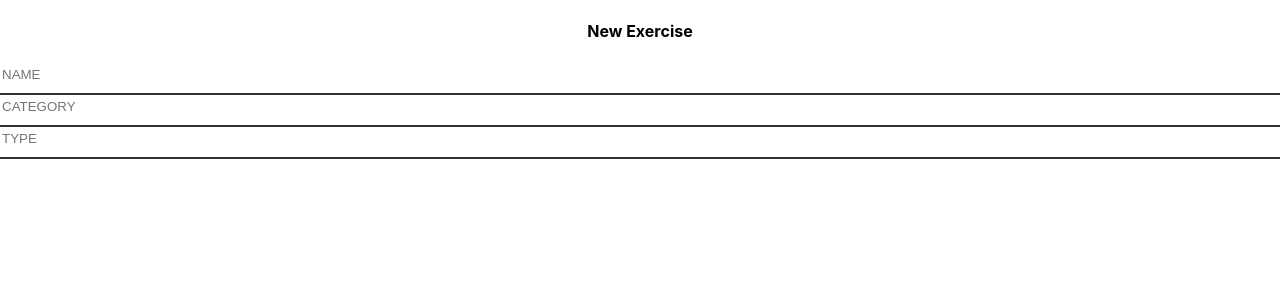
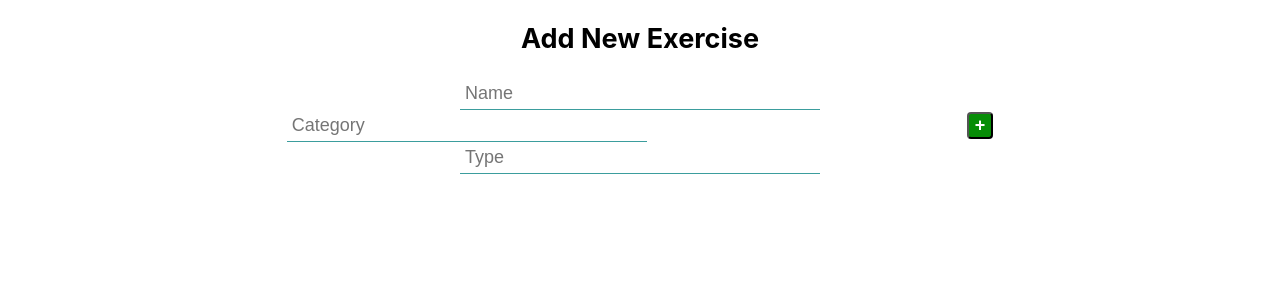
Before and after one commit to yashsharman/track-fit, a React (Create React App) app: page /addnewexercise in a window 1280 px wide. Shown: the top 300 px of the page. Built offline with nearby package versions, Linux system fonts and the light colour scheme.

Commit message:
littlestyling

```diff
--- a/src/component/addNewExercise/addnewexercise.component.jsx
+++ b/src/component/addNewExercise/addnewexercise.component.jsx
@@ -1,39 +1,72 @@
 import React from 'react';
 import './addnewexercise.styles.css';
+import { useState } from 'react';
 
-function AddNewExercisePage() {
+function AddNewExercisePage () {
+  const [name, setName] = useState('');
+  const [category, setCategory] = useState('');
+  const [type, setType] = useState('');
+  const [showAddCategory, setShowAddCategory] = useState(false);
+  const [newCategory, setNewCategory] = useState('');
+
+  const handleAddCategory = () => {
+    // Remaining to add logic for adding new category to our box
+    setCategory(newCategory); // Set the new category in the form
+    setShowAddCategory(false); // Hide the comment box
+    setNewCategory(''); // Clear the new category input
+  };
+
   return (
-    <div className='main-div'>
-     <div className=''>
-      <h4>New Exercise</h4>
-
-       <div className='div-container'>
-      <div className='common-div'>
+    <div className='new-exercise-container'>
+      <h2>Add New Exercise</h2>
+      <div className='name-input-container'>
         <input
-        placeholder='NAME'
+          type="text"
+          placeholder="Name"
           className='name'
+          value={name}
+          onChange={(e) => setName(e.target.value)}
         />
       </div>
 
-      <div className='common-div'>
+      <div className='category-input-container'>
         <input
-        placeholder='CATEGORY'
+          type="text"
+          placeholder="Category"
           className='category'
+          value={category}
+          onChange={(e) => setCategory(e.target.value)}
         />
+        {!showAddCategory ? (
+          <button className='btn-plus' onClick={() => setShowAddCategory(true)}>
+            +
+          </button>
+        ) : (
+          <div className='new-category-container'>
+            <input
+              type="text"
+              placeholder="New Category"
+              className='new-category-input'
+              value={newCategory}
+              onChange={(e) => setNewCategory(e.target.value)}
+            />
+            <button className='save' onClick={handleAddCategory}>Save</button>
+            <button className='cancel' onClick={() => setShowAddCategory(false)}>Cancel</button>
           </div>
-
-      <div className='common-div'>
+        )}
+      </div>
+      <div className='type-input-container'>
         <input
-        placeholder='TYPE'
+          type="text"
+          placeholder="Type"
           className='type'
+          value={type}
+          onChange={(e) => setType(e.target.value)}
         />
-      </div>
-
-      </div>
-
       </div>
       </div>
   );
 }
 
+
    export default AddNewExercisePage;
--- a/src/component/addNewExercise/addnewexercise.styles.css
+++ b/src/component/addNewExercise/addnewexercise.styles.css
@@ -1,29 +1,51 @@
-.main-div{
-    margin-top: 10px;
-}
-
-.common-div {
-    text-align: left;
-    border-bottom: 2px solid #333;
-}
+.new-exercise-container {
+   font-size: large;
+   margin: 0;
+   padding: 0;
+  }
 
 .name{
     border: none;
     outline: none;
+    font-size: large;
+    padding: 5px;
+    width: 350px;
     text-align: left;
-    margin-bottom: 10px;
+    border-bottom: 1px solid  rgba(0, 128, 128, 0.767);
 }
 
 .category {
     border: none;
     outline: none;
+    font-size: large;
+    padding: 5px;
+    width: 350px;
     text-align: left;
-    margin-bottom: 10px;
+    border-bottom: 1px solid rgba(0, 128, 128, 0.767) ;
+}
+
+.btn-plus {
+    margin-left: 20rem;
+    font-size: large;
+    font-weight: 600;
+    background-color: rgb(7, 141, 7);
+    border-radius: .25rem;
+    cursor: pointer;
+    color: white;
+}
+
+.new-category-input {
+    border: none;
+    outline: none;
+    border-bottom:  1px dotted rgba(0, 128, 128, 0.767);
 }
 
 .type {
     border: none;
     outline: none;
+    font-size: large;
+    padding: 5px;
+    width: 350px;
     text-align: left;
-    margin-bottom: 10px;
+    border-bottom: 1px solid  rgba(0, 128, 128, 0.767);
 }
--- a/src/component/search/search.component.jsx
+++ b/src/component/search/search.component.jsx
@@ -1,12 +1,15 @@
-import React, { useState } from 'react';
+import React, { useEffect, useState } from 'react';
 import { Link } from 'react-router-dom';
 import './search.styles.css';
 import { FontAwesomeIcon } from "@fortawesome/react-fontawesome";
 import { faMagnifyingGlass } from '@fortawesome/free-solid-svg-icons';
+import { faSquarePlus } from '@fortawesome/free-solid-svg-icons';
 
 const Search = ({ data }) => {
   const [searchQuery, setSearchQuery] = useState("");
   const [selectedCategory, setSelectedCategory] = useState(null);
+  const [noSearchResults, setNoSearchResults] = useState(false);
+  const [searchResults, setSearchResults] = useState([]);
 
   const handleSearchInputChange = (event) => {
     const query = event.target.value;
@@ -18,10 +21,13 @@ const Search = ({ data }) => {
     setSearchQuery(""); //clear searchQuery
   };
 
-  const filterResults = () => {
-    if (searchQuery === "") {
-      return [];
-    }
+  useEffect(() => {
+    const filteredResults = () => {
+      if(searchQuery === "") {
+        setNoSearchResults(false);
+        setNoSearchResults([]);
+        return;
+      }
 
     let filteredResults = [];
     const categories = Object.keys(data);
@@ -34,17 +40,28 @@ const Search = ({ data }) => {
       filteredResults.push(...results);
     });
 
-    return filteredResults;
+    setNoSearchResults(filteredResults.length === 0);
+    setSearchResults(filteredResults);
   };
 
-  const searchResults = filterResults();
+    filteredResults();
+
+    if(searchQuery === "") {
+      setSelectedCategory(null);
+    }
+
+  }, [searchQuery, data]);
+  // const searchResultsToRender = searchResults;
+  // const searchResults = filterResults();
 
   return (
     <div className='search-container-page'>
       <div className='search-header'>
         <h4 className='all-exercise-heading'>Exercises</h4>
         <Link to='/addnewexercise' className='add-new-link'>
-          <button className='add-button'>+</button>
+          <button className='add-button'>
+          <FontAwesomeIcon icon={faSquarePlus} />
+          </button>
         </Link>
       </div>
 
@@ -103,12 +120,19 @@ const Search = ({ data }) => {
         </div>
       )}
 
-      {!searchResults.length && selectedCategory && (
-        <p className='no-result'>No results found.
-        <Link to="/addnewexercise">addnewexercise</Link>.</p>
+      {/* {noSearchResults && !selectedCategory && (
+        <p className='no-result'>No exercises found.</p>
+       )} */}
+
+      {noSearchResults && !selectedCategory && (
+        <p className='no-result'>
+          No exercises found.
+         <br />
+          Tap on + button to add new exercise.
+        </p>
       )}
     </div>
   );
-};
+      }
 
 export default Search;
--- a/src/component/search/search.styles.css
+++ b/src/component/search/search.styles.css
@@ -17,14 +17,14 @@ body{
    font-size: x-large;
 }
 
-.add-button {
+ .add-button {
    margin-right: 40px;
-   font-size: medium;
+   font-size: large;
    font-weight: 600;
    background-color: rgb(7, 141, 7);
    border-radius: .25rem;
    cursor: pointer;
-   color: white;
+   color:white;
 }
 
 .search-category {
@@ -50,7 +50,7 @@ body{
 
 .li-container{
    font-size: large;
-   font-weight: bold;
+   font-weight: 500;
    list-style: none;
    border-bottom: 1px solid gray;
 }
@@ -61,6 +61,7 @@ body{
 }
 
 .subcategory-item {
+   font-weight: 500;
    text-align: left;
    list-style: none;
    border-bottom: 1px solid gray;
```
Also changed, not shown: src/component/addnewexercise.jsx (deleted, +0 -34 lines). Lines whose indentation alone changed are shown as unchanged.
